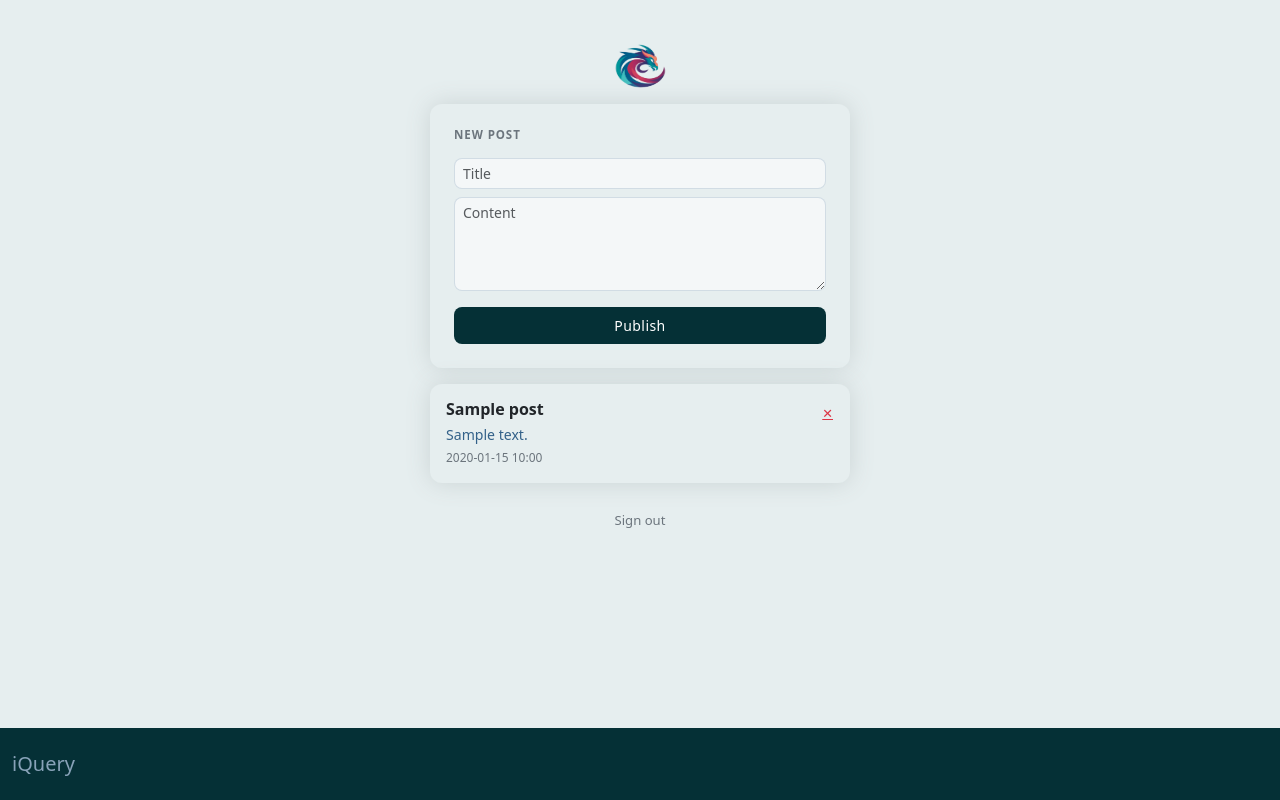
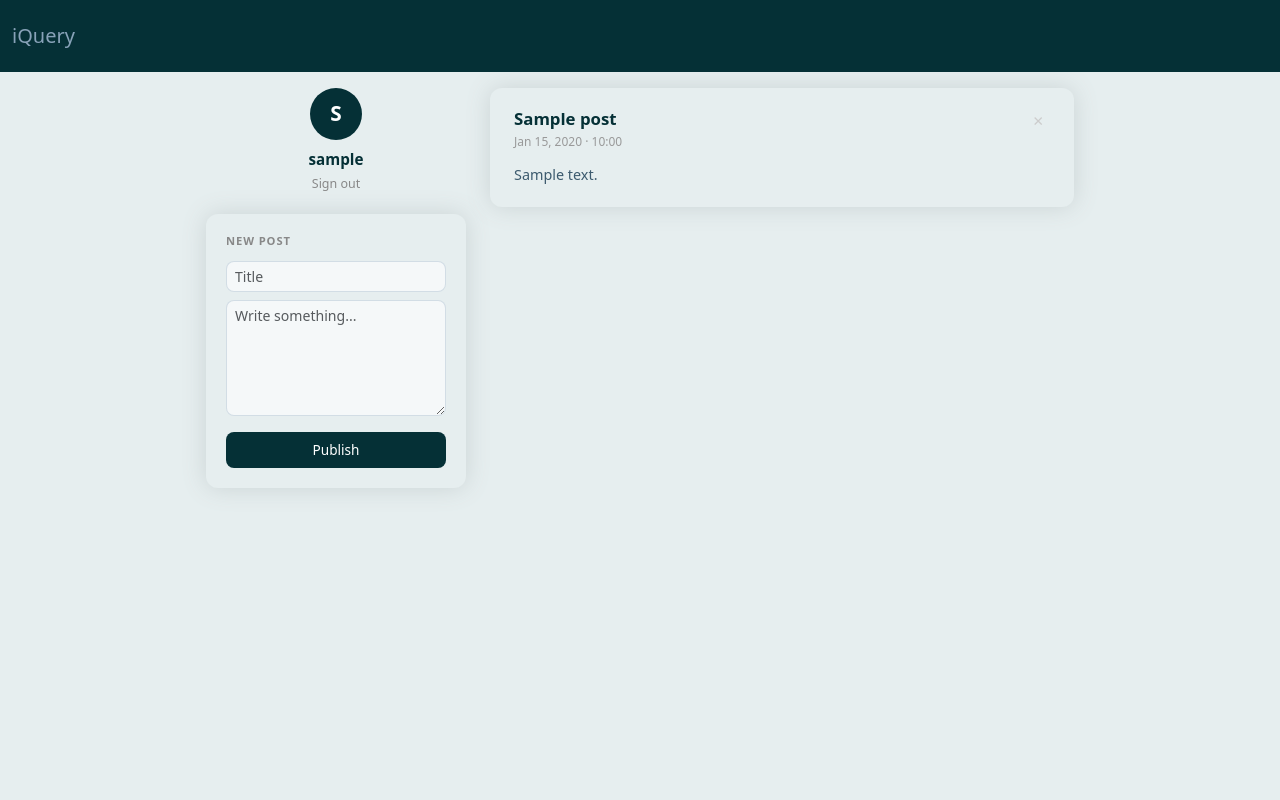
Before and after one commit to uralbi/vsflask, a Flask app: page / in a window 1280 px wide. Run offline with Flask 3, Linux system fonts and the light colour scheme; a user stored in the database is signed in; tables that the repository leaves empty hold one stand-in row (values such as "Sample post"); parts of the project's set-up code (start-up, migrations or seed data) failed here and were passed over.

Commit message:
redesign: professional two-column layout for post feed with sidebar
Co-Authored-By: Claude Sonnet 4.6 <noreply@anthropic.com>

```diff
--- a/static/css/styles.css
+++ b/static/css/styles.css
@@ -6,8 +6,9 @@
 }
 /* Navigation */
 body {
-    padding-top: 20px;
-    padding-bottom: 120px;}
+    padding-top: 56px;
+    padding-bottom: 40px;
+}
 body, .card {
     background: var(--main-bg-color);
     }
@@ -21,7 +22,7 @@ body, a, p, li, ul {
 .my-navbar {
     width: 100%;
     position: fixed;
-    bottom: 0;
+    top: 0;
     background: var(--nav-bg);
     color: white;
     z-index: 999;
@@ -89,7 +90,154 @@ ul {
     list-style-type: "▶ ";
 }
 
-/* Auth card */
+/* ── Page layout ─────────────────────────────── */
+.page-container {
+    display: flex;
+    gap: 24px;
+    max-width: 900px;
+    margin: 32px auto;
+    padding: 0 16px;
+    align-items: flex-start;
+}
+
+/* ── Sidebar ──────────────────────────────────── */
+.sidebar {
+    width: 260px;
+    flex-shrink: 0;
+    position: sticky;
+    top: 24px;
+}
+.sidebar-profile {
+    display: flex;
+    flex-direction: column;
+    align-items: center;
+    margin-bottom: 20px;
+}
+.avatar {
+    width: 52px;
+    height: 52px;
+    border-radius: 50%;
+    background: rgb(5,48,54);
+    color: #fff;
+    font-size: 1.3rem;
+    font-weight: 600;
+    display: flex;
+    align-items: center;
+    justify-content: center;
+    margin-bottom: 8px;
+}
+.username {
+    font-weight: 600;
+    font-size: .95rem;
+    color: rgb(5,48,54) !important;
+    margin-bottom: 4px;
+}
+.signout-link {
+    font-size: .78rem;
+    color: #888 !important;
+    text-decoration: none;
+}
+.signout-link:hover { color: #c0392b !important; }
+
+.post-form-card {
+    padding: 20px;
+    border: none;
+    border-radius: 12px;
+}
+.section-label {
+    font-size: .7rem;
+    font-weight: 700;
+    text-transform: uppercase;
+    letter-spacing: .08em;
+    color: #888 !important;
+    margin-bottom: 14px;
+}
+.post-form-card .form-control {
+    background: rgba(255,255,255,0.6);
+    border: 1px solid rgba(51,97,137,0.18);
+    border-radius: 8px;
+    font-size: .88rem;
+    resize: vertical;
+}
+.post-form-card .form-control:focus {
+    box-shadow: 0 0 0 3px rgba(51,97,137,0.1);
+    border-color: rgba(51,97,137,0.35);
+    background: rgba(255,255,255,0.9);
+}
+.btn-publish {
+    background: rgb(5,48,54);
+    color: #fff;
+    border: none;
+    border-radius: 8px;
+    font-size: .85rem;
+    padding: 8px 0;
+    transition: background .2s;
+}
+.btn-publish:hover { background: #0f6570; color: #fff; }
+
+/* ── Feed ─────────────────────────────────────── */
+.feed { flex: 1; min-width: 0; }
+
+.post-card {
+    border: none;
+    border-radius: 12px;
+    padding: 20px 24px;
+    margin-bottom: 16px;
+    transition: box-shadow .2s;
+}
+.post-card:hover {
+    box-shadow: 0 4px 20px rgba(5,48,54,0.13);
+}
+.post-header {
+    display: flex;
+    justify-content: space-between;
+    align-items: flex-start;
+    margin-bottom: 12px;
+}
+.post-title {
+    font-weight: 700;
+    font-size: 1.05rem;
+    color: rgb(5,48,54) !important;
+    line-height: 1.3;
+}
+.post-meta {
+    font-size: .75rem;
+    color: #999 !important;
+    margin-top: 3px;
+}
+.post-content {
+    font-size: .9rem;
+    color: rgb(60,90,110) !important;
+    line-height: 1.65;
+    white-space: pre-wrap;
+}
+.btn-delete {
+    background: none;
+    border: none;
+    color: #ccc;
+    font-size: .85rem;
+    cursor: pointer;
+    padding: 2px 6px;
+    border-radius: 4px;
+    transition: color .15s;
+    flex-shrink: 0;
+}
+.btn-delete:hover { color: #e74c3c; }
+
+.empty-feed {
+    text-align: center;
+    padding: 48px 0;
+    color: #aaa !important;
+    font-size: .9rem;
+}
+
+/* Responsive: stack on mobile */
+@media (max-width: 640px) {
+    .page-container { flex-direction: column; }
+    .sidebar { width: 100%; position: static; }
+}
+
+/* ── Auth card ────────────────────────────────── */
 .auth-card {
     max-width: 420px;
     margin: 0 auto;
--- a/templates/main.html
+++ b/templates/main.html
@@ -3,50 +3,63 @@
 {% block title %} App {% endblock %}
 
 {% block content %}
-<div class="d-flex flex-column align-items-center mt-4">
-
-  <img class="mb-3 logo-image" src="{{ url_for('static', filename='images/dragon.png')}}" alt="" width="56" height="44">
-
 {% if current_user.is_authenticated %}
 
-    <!-- Create post form -->
-    <div class="card auth-card p-4 w-100 mb-3">
-      <h6 class="fw-semibold text-secondary text-uppercase mb-3" style="letter-spacing:.08em;font-size:.72rem;">New post</h6>
+<div class="page-container">
+
+  <!-- Sidebar -->
+  <aside class="sidebar">
+    <div class="sidebar-profile">
+      <div class="avatar">{{ current_user.username[0].upper() }}</div>
+      <div class="username">{{ current_user.username }}</div>
+      <a href="{{ url_for('auth.logout') }}" class="signout-link">Sign out</a>
+    </div>
+
+    <!-- New post form -->
+    <div class="card post-form-card">
+      <h6 class="section-label">New post</h6>
       <form action="{{ url_for('posts.create') }}" method="POST">
         <div class="mb-2">
           <input type="text" class="form-control form-control-sm" name="title" placeholder="Title" required>
         </div>
         <div class="mb-3">
-          <textarea class="form-control form-control-sm" name="content" placeholder="Content" rows="4" required></textarea>
+          <textarea class="form-control form-control-sm" name="content" placeholder="Write something..." rows="5" required></textarea>
         </div>
-        <button type="submit" class="btn btn-dark btn-sm w-100 py-2">Publish</button>
+        <button type="submit" class="btn btn-publish w-100">Publish</button>
       </form>
     </div>
+  </aside>
 
-    <!-- Posts list -->
+  <!-- Feed -->
+  <main class="feed">
     {% if posts %}
       {% for post in posts %}
-      <div class="card auth-card p-3 w-100 mb-2">
-        <div class="d-flex justify-content-between align-items-start">
-          <h6 class="fw-semibold mb-1">{{ post.title }}</h6>
-          <form action="{{ url_for('posts.delete', post_id=post.id) }}" method="POST" class="ms-2">
-            <button type="submit" class="btn btn-link btn-sm text-danger p-0" style="font-size:.8rem;"
-                    onclick="return confirm('Delete this post?')">✕</button>
+      <article class="card post-card">
+        <div class="post-header">
+          <div>
+            <div class="post-title">{{ post.title }}</div>
+            <div class="post-meta">{{ post.created_at.strftime('%b %d, %Y · %H:%M') }}</div>
+          </div>
+          <form action="{{ url_for('posts.delete', post_id=post.id) }}" method="POST">
+            <button type="submit" class="btn-delete" onclick="return confirm('Delete this post?')" title="Delete">✕</button>
           </form>
         </div>
-        <p class="mb-1" style="font-size:.88rem;white-space:pre-wrap;">{{ post.content }}</p>
-        <span class="text-secondary" style="font-size:.75rem;">{{ post.created_at.strftime('%Y-%m-%d %H:%M') }}</span>
-      </div>
+        <div class="post-content">{{ post.content }}</div>
+      </article>
       {% endfor %}
     {% else %}
-      <p class="text-secondary" style="font-size:.85rem;">No posts yet.</p>
+      <div class="empty-feed">
+        <p>No posts yet. Write your first post →</p>
+      </div>
     {% endif %}
+  </main>
 
-    <div class="mt-3">
-      <a href="{{ url_for('auth.logout') }}" class="text-decoration-none text-secondary" style="font-size:.82rem;">Sign out</a>
 </div>
 
 {% else %}
+
+<div class="d-flex flex-column align-items-center mt-5">
+  <img class="mb-4 logo-image" src="{{ url_for('static', filename='images/dragon.png')}}" alt="" width="56" height="44">
   <div class="card auth-card p-4 w-100">
     <h6 class="text-center mb-4 fw-semibold text-secondary text-uppercase" style="letter-spacing:.08em;font-size:.72rem;">Sign in</h6>
     <form action="{{ url_for('auth.login') }}" method="POST">
@@ -63,7 +76,7 @@
       No account? <a href="{{ url_for('auth.register') }}" class="text-decoration-none fw-semibold">Register</a>
     </p>
   </div>
+</div>
+
 {% endif %}
-
-</div>
 {% endblock %}
```
Lines whose indentation alone changed are shown as unchanged.
